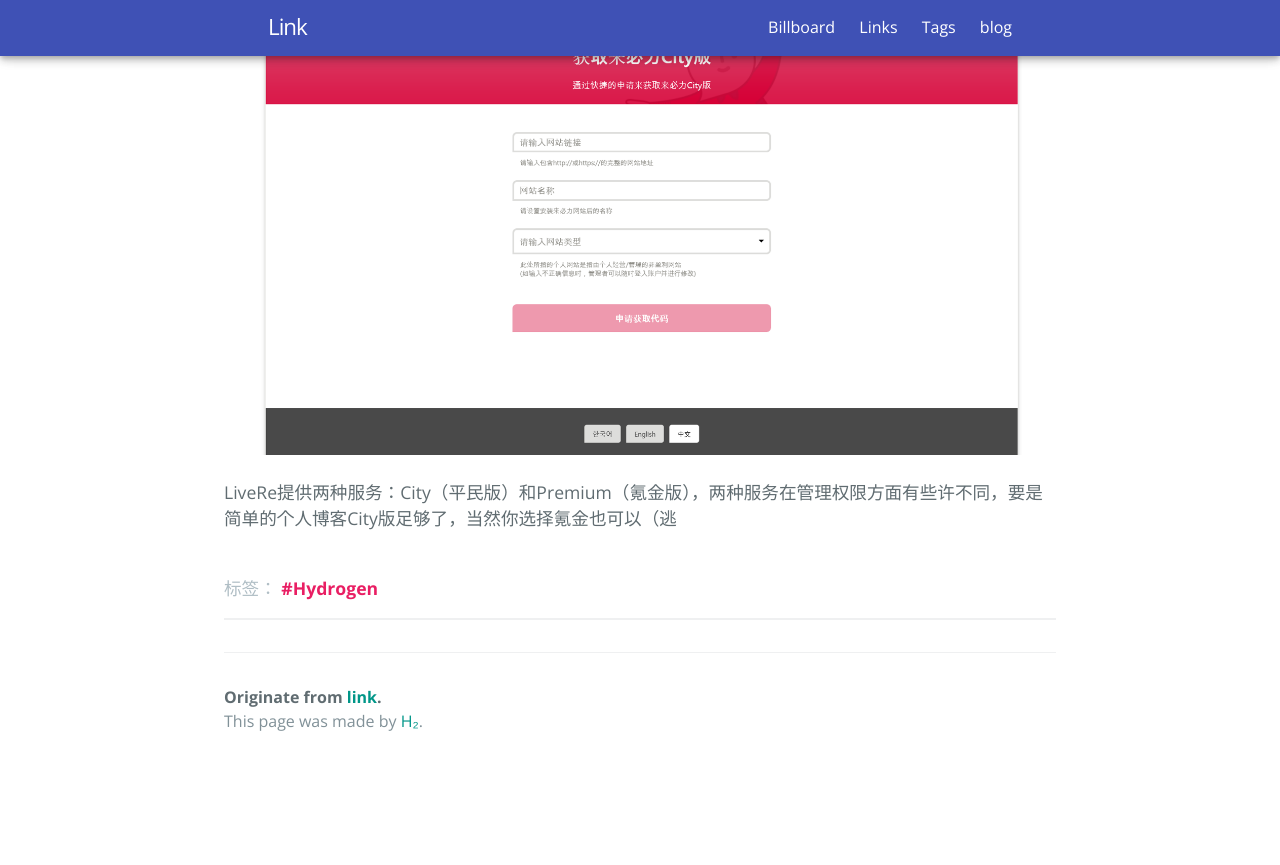
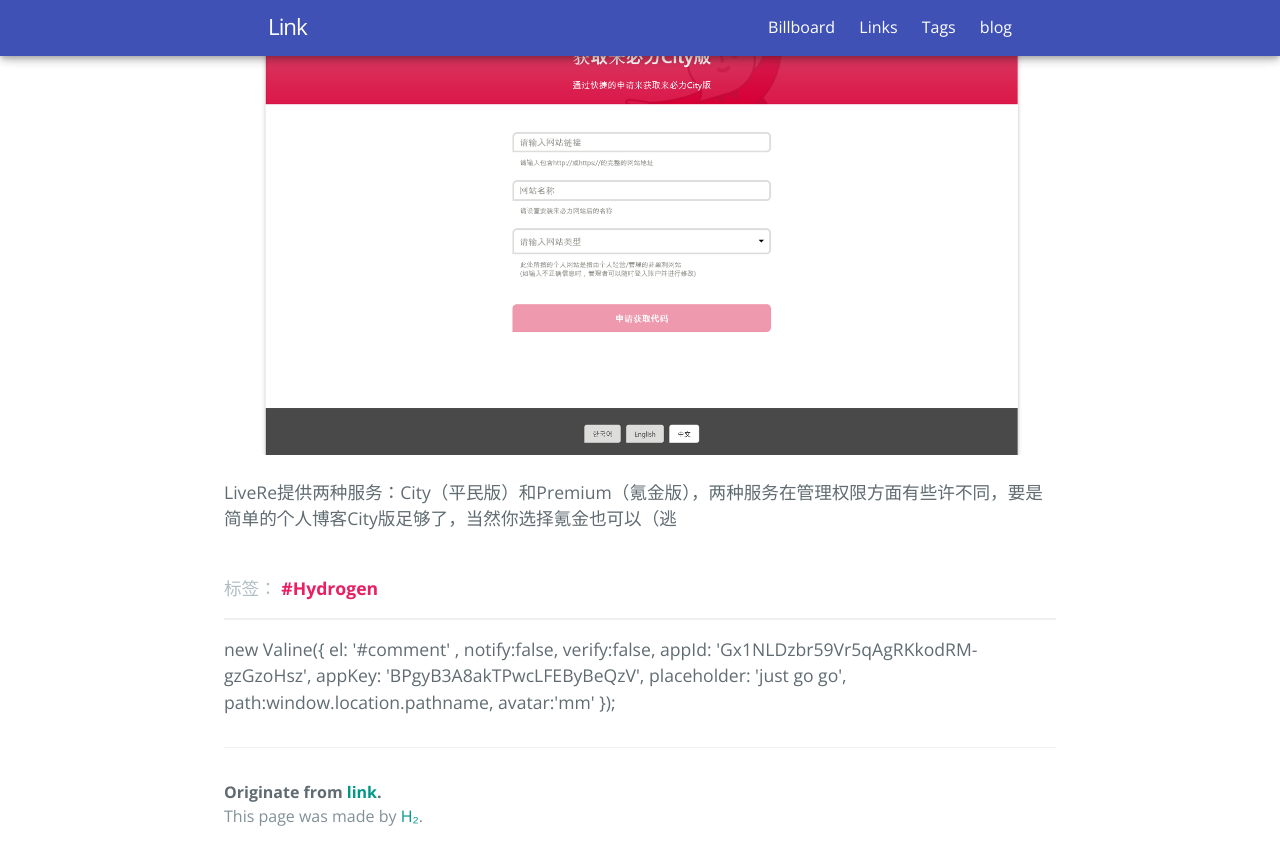
Before and after one commit to link9596/qwq, a Jekyll site: the page built from _posts/2017-12-23-社会化评论框livere.md, in a window 1280 px wide and 900 px high, scrolled down 793 px. Shown: the top 865 px of the window. Built offline with Jekyll 4.4.1, drawn with Linux system fonts in a browser that asks for light colours; emoji names are drawn with the system emoji font; comment, search, counter and statistics services are not loaded; before the commit the page ends 1598 px from its top, so only the background shows below that.

Commit message:
Update post.html

```diff
--- a/_layouts/post.html
+++ b/_layouts/post.html
@@ -45,6 +45,17 @@
   <script src='//unpkg.com/valine/dist/Valine.min.js'></script>
   <div id="comment"></div>
 
+  new Valine({
+    el: '#comment' ,
+    notify:false,
+    verify:false,
+    appId: 'Gx1NLDzbr59Vr5qAgRKkodRM-gzGzoHsz',
+    appKey: 'BPgyB3A8akTPwcLFEByBeQzV',
+    placeholder: 'just go go',
+    path:window.location.pathname,
+    avatar:'mm'
+});
+
   {% if site.disqus.shortname %}
     {% include disqus_comments.html %}
   {% endif %}
```
